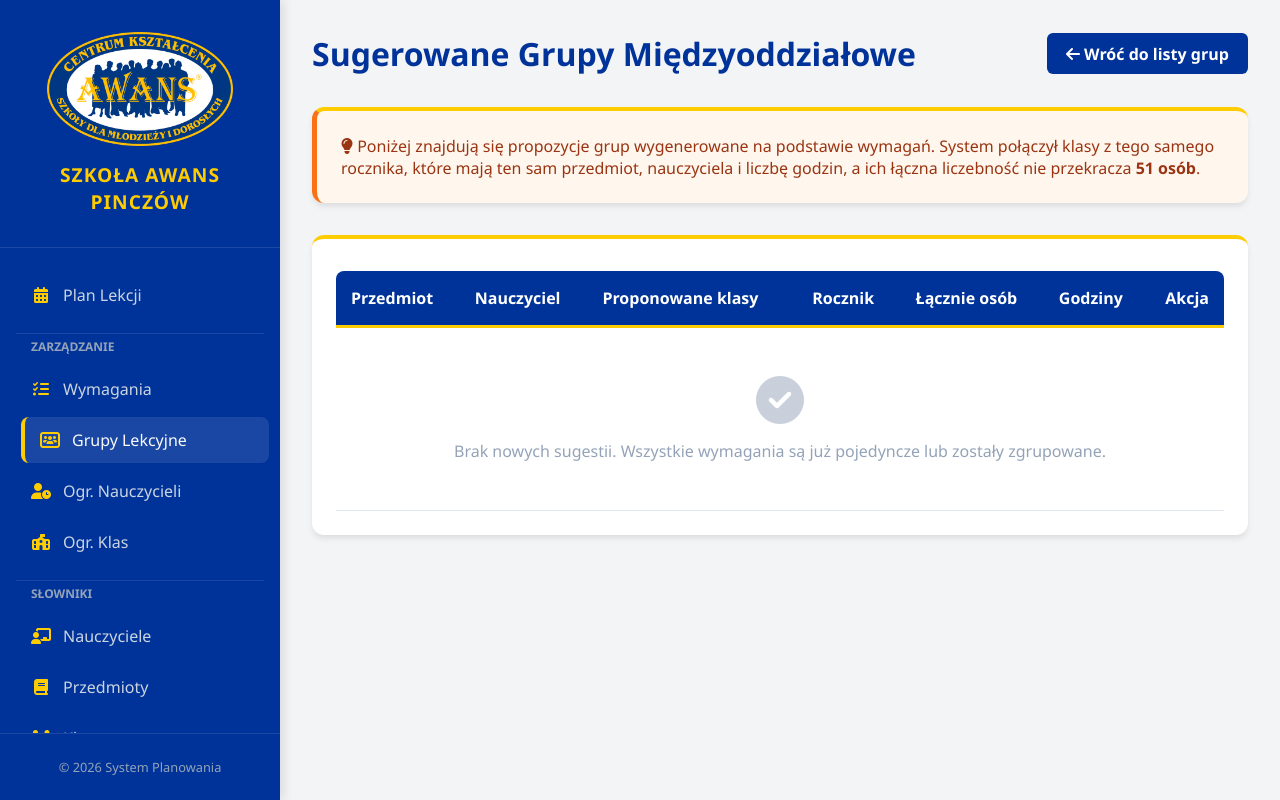
After one commit to KasTekS/Plan_lekcji, a Django app: page /grupy/sugestie/ in a window 1280 px wide. The commit adds this page. Run offline with Django 5.2, Linux system fonts and the light colour scheme; the visitor is signed in with stand-in values (Sample User, id 1); data that the repository does not hold is empty.

Commit message:
update działania grup

```diff
--- a/Plan_lekcji/urls.py
+++ b/Plan_lekcji/urls.py
@@ -13,7 +13,7 @@ from .views import (
     # Przedmioty CRUD
     lista_przedmiotow, edytuj_przedmiot, usun_przedmiot,
     # Klasy CRUD
-    lista_klas, edytuj_klase, usun_klase, edytuj_pojedyncza_lekcje, api_zamien_lekcje
+    lista_klas, edytuj_klase, usun_klase, edytuj_pojedyncza_lekcje, api_zamien_lekcje, akceptuj_sugestie, sugeruj_grupy
 )
 
 urlpatterns = [
@@ -61,4 +61,7 @@ urlpatterns = [
     path('plan/edytuj/<int:pk>/', edytuj_pojedyncza_lekcje, name='edytuj_pojedyncza_lekcje'),
 
     path('api/zamien-lekcje/', api_zamien_lekcje, name='api_zamien_lekcje'),
+
+path('grupy/sugestie/', sugeruj_grupy, name='sugeruj_grupy'),
+path('grupy/sugestie/akceptuj/', akceptuj_sugestie, name='akceptuj_sugestie'),
 ]
--- a/Plan_lekcji/views.py
+++ b/Plan_lekcji/views.py
@@ -6,7 +6,8 @@ from django.views.decorators.http import require_POST
 from django.db.models import Q
 from collections import defaultdict
 import json
-
+from django.db import transaction
+from collections import defaultdict
 from .forms import (
     NauczycielForm, KlasaForm, PrzedmiotForm,
     WymaganieForm, GrupaForm, EdycjaLekcjiForm
@@ -300,14 +301,49 @@ def edytuj_grupe(request, pk=None):
     return render(request, 'slowniki/formularz_bazowy.html', {'form': form, 'tytul': tytul})
 
 
+# Plan_lekcji/views.py
+
+# Plan_lekcji/views.py
+
 @user_passes_test(is_admin)
 def usun_grupe(request, pk):
-    obj = get_object_or_404(Grupylekcyjne, pk=pk)
+    grupa = get_object_or_404(Grupylekcyjne, pk=pk)
+
     if request.method == 'POST':
-        obj.delete()
-        messages.success(request, 'Usunięto grupę.')
-    return redirect('grupy')
+        # Sprawdzamy, czy użytkownik zaznaczył checkbox w formularzu
+        przywroc = request.POST.get('przywroc_godziny') == 'on'
 
+        # Zbieramy dane do komunikatu
+        nazwa = grupa.nazwa_grupy
+        klasy_w_grupie = list(grupa.klasy.all())
+        godziny = grupa.liczba_godzin_w_grupie
+        przedmiot = grupa.przedmiot
+
+        # Usuwamy grupę
+        grupa.delete()
+
+        msg = f'Usunięto grupę "{nazwa}".'
+
+        # Logika przywracania godzin (tylko jeśli zaznaczono checkbox)
+        if przywroc and przedmiot and godziny > 0:
+            zaktualizowano_liczbnik = 0
+            for k in klasy_w_grupie:
+                wymagania = WymaganiaPrzedmiotowe.objects.filter(klasa=k, przedmiot=przedmiot)
+                for wym in wymagania:
+                    wym.liczba_godzin = (wym.liczba_godzin or 0) + godziny
+                    wym.save()
+                    zaktualizowano_liczbnik += 1
+
+            if zaktualizowano_liczbnik > 0:
+                msg += f' Przywrócono godziny w {zaktualizowano_liczbnik} wymaganiach.'
+        else:
+            msg += ' Wymagania przedmiotowe pozostały bez zmian.'
+
+        messages.success(request, msg)
+        return redirect('grupy')
+
+    # Metoda GET: Wyświetlamy stronę potwierdzenia
+    return render(request, 'grupy_usun.html', {'grupa': grupa})
 
 # --- ZARZĄDZANIE OGRANICZENIAMI (ADMIN) ---
 
@@ -787,3 +823,120 @@ def api_zamien_lekcje(request):
         msg = 'Przesunięto lekcję.'
 
     return JsonResponse({'status': 'ok', 'message': msg})
+
+
+# --- AUTOMATYCZNE SUGEROWANIE GRUP ---
+
+@user_passes_test(is_admin)
+def sugeruj_grupy(request):
+    # Pobieramy wszystkie wymagania, które mają > 0 godzin
+    wymagania = WymaganiaPrzedmiotowe.objects.filter(liczba_godzin__gt=0).select_related('klasa', 'nauczyciel',
+                                                                                         'przedmiot')
+
+    # Słownik pomocniczy do grupowania:
+    # Klucz: (Przedmiot ID, Nauczyciel ID, Liczba Godzin, Rocznik Klasy)
+    # Wartość: Lista obiektów wymagań
+    grupy_robocze = defaultdict(list)
+
+    for w in wymagania:
+        # Klucz grupowania:
+        # Ważne: Łączymy tylko klasy z tego samego rocznika (w.klasa.rok)
+        klucz = (
+            w.przedmiot,
+            w.nauczyciel,
+            w.liczba_godzin,
+            w.klasa.rok
+        )
+        grupy_robocze[klucz].append(w)
+
+    sugestie = []
+    MAKS_OSOB = 51  # Limit z Twojego pliku
+
+    for (przedmiot, nauczyciel, godziny, rok), lista_wymagan in grupy_robocze.items():
+        # Sens łączenia jest tylko wtedy, gdy mamy więcej niż 1 klasę
+        if len(lista_wymagan) > 1:
+            # Sprawdzamy sumę uczniów
+            suma_osob = sum(w.klasa.ilosc_osob for w in lista_wymagan)
+
+            if suma_osob <= MAKS_OSOB:
+                # Tworzymy propozycję
+                klasy_w_propozycji = [w.klasa for w in lista_wymagan]
+                nazwy_klas = ", ".join([k.nazwa for k in klasy_w_propozycji])
+                ids_klas = ",".join([str(k.id) for k in klasy_w_propozycji])  # Potrzebne do formularza POST
+
+                sugestie.append({
+                    'przedmiot': przedmiot,
+                    'nauczyciel': nauczyciel,
+                    'godziny': godziny,
+                    'klasy': klasy_w_propozycji,
+                    'nazwy_klas_str': nazwy_klas,
+                    'ids_klas_hidden': ids_klas,  # Ukryte pole dla backendu
+                    'suma_osob': suma_osob,
+                    'rok': rok
+                })
+
+    return render(request, 'slowniki/sugestie_grup.html', {
+        'sugestie': sugestie
+    })
+
+
+@user_passes_test(is_admin)
+def akceptuj_sugestie(request):
+    if request.method == 'POST':
+        try:
+            with transaction.atomic():
+                # 1. Pobieramy dane z ukrytego formularza
+                przedmiot_id = request.POST.get('przedmiot_id')
+                nauczyciel_id = request.POST.get('nauczyciel_id')  # Może być puste
+                godziny = int(request.POST.get('godziny'))
+                ids_klas_str = request.POST.get('ids_klas')
+
+                # Konwersja danych
+                przedmiot = get_object_or_404(Przedmioty, id=przedmiot_id)
+                nauczyciel = None
+                if nauczyciel_id and nauczyciel_id != 'None':
+                    nauczyciel = get_object_or_404(Nauczyciel, id=nauczyciel_id)
+
+                ids_klas = ids_klas_str.split(',')
+                klasy_objs = Klasa.objects.filter(id__in=ids_klas)
+
+                # Generujemy nazwę grupy automatycznie
+                nazwy_klas = "-".join([k.nazwa for k in klasy_objs])
+                skrot_przedmiotu = przedmiot.skrot if przedmiot.skrot else przedmiot.nazwa_przedmiotu[:3]
+                nazwa_grupy = f"{skrot_przedmiotu}_{nazwy_klas}"
+
+                # 2. Tworzymy grupę
+                nowa_grupa = Grupylekcyjne.objects.create(
+                    nazwa_grupy=nazwa_grupy,
+                    przedmiot=przedmiot,
+                    nauczyciel=nauczyciel,
+                    liczba_godzin_w_grupie=godziny
+                )
+
+                # Przypisujemy klasy (M2M)
+                nowa_grupa.klasy.set(klasy_objs)
+                nowa_grupa.save()
+
+                # 3. AKTUALIZACJA WYMAGAŃ (To samo co przy ręcznym dodawaniu)
+                log_info = []
+                for klasa in klasy_objs:
+                    wymaganie = WymaganiaPrzedmiotowe.objects.filter(
+                        klasa=klasa, przedmiot=przedmiot, nauczyciel=nauczyciel
+                    ).first()
+
+                    if wymaganie:
+                        stara_ilosc = wymaganie.liczba_godzin
+                        nowa_ilosc = max(0, stara_ilosc - godziny)
+                        if stara_ilosc != nowa_ilosc:
+                            wymaganie.liczba_godzin = nowa_ilosc
+                            wymaganie.save()
+                            log_info.append(f"{klasa.nazwa}")
+
+                messages.success(request, f"Utworzono grupę '{nazwa_grupy}'.")
+                if log_info:
+                    messages.info(request, f"Odjęto godziny z wymagań dla: {', '.join(log_info)}")
+
+        except Exception as e:
+            messages.error(request, f"Błąd tworzenia grupy: {e}")
+
+    return redirect('sugeruj_grupy')
--- /dev/null
+++ b/templates/slowniki/sugestie_grup.html
@@ -0,0 +1,79 @@
+{% extends 'base.html' %}
+
+{% block title %}Sugerowane Grupy - Panel AWANS{% endblock %}
+
+{% block content %}
+<div class="page-header">
+    <h1 class="page-title">Sugerowane Grupy Międzyoddziałowe</h1>
+    <a href="{% url 'grupy' %}" class="btn btn-primary">
+        <i class="fas fa-arrow-left"></i> Wróć do listy grup
+    </a>
+</div>
+
+<div class="card" style="margin-bottom: 2rem; background: #fff7ed; border-left: 5px solid #f97316;">
+    <p style="margin: 0; color: #9a3412;">
+        <i class="fas fa-lightbulb"></i>
+        Poniżej znajdują się propozycje grup wygenerowane na podstawie wymagań.
+        System połączył klasy z tego samego rocznika, które mają ten sam przedmiot, nauczyciela i liczbę godzin,
+        a ich łączna liczebność nie przekracza <strong>51 osób</strong>.
+    </p>
+</div>
+
+<div class="card">
+    <table>
+        <thead>
+            <tr>
+                <th>Przedmiot</th>
+                <th>Nauczyciel</th>
+                <th>Proponowane klasy</th>
+                <th style="text-align: center;">Rocznik</th>
+                <th style="text-align: center;">Łącznie osób</th>
+                <th style="text-align: center;">Godziny</th>
+                <th style="text-align: right;">Akcja</th>
+            </tr>
+        </thead>
+        <tbody>
+            {% for sugestia in sugestie %}
+            <tr>
+                <td style="font-weight: bold;">{{ sugestia.przedmiot.nazwa_przedmiotu }}</td>
+                <td>{{ sugestia.nauczyciel.imie_nazwisko|default:"- Wakat -" }}</td>
+                <td>
+                    {% for k in sugestia.klasy %}
+                        <span class="badge-class">{{ k.nazwa }} ({{ k.ilosc_osob }})</span>
+                    {% endfor %}
+                </td>
+                <td style="text-align: center;">{{ sugestia.rok }}</td>
+                <td style="text-align: center;">
+                    <span style="font-weight: bold; {% if sugestia.suma_osob > 30 %}color: #d97706;{% else %}color: #166534;{% endif %}">
+                        {{ sugestia.suma_osob }}
+                    </span>
+                </td>
+                <td style="text-align: center;">
+                    <span class="badge-hours">{{ sugestia.godziny }}</span>
+                </td>
+                <td style="text-align: right;">
+                    <form action="{% url 'akceptuj_sugestie' %}" method="post">
+                        {% csrf_token %}
+                        <input type="hidden" name="przedmiot_id" value="{{ sugestia.przedmiot.id }}">
+                        <input type="hidden" name="nauczyciel_id" value="{{ sugestia.nauczyciel.id }}">
+                        <input type="hidden" name="godziny" value="{{ sugestia.godziny }}">
+                        <input type="hidden" name="ids_klas" value="{{ sugestia.ids_klas_hidden }}">
+
+                        <button type="submit" class="btn btn-gold" style="padding: 5px 10px; font-size: 0.9em;">
+                            <i class="fas fa-check"></i> Utwórz
+                        </button>
+                    </form>
+                </td>
+            </tr>
+            {% empty %}
+            <tr>
+                <td colspan="7" style="text-align: center; padding: 3rem; color: #94a3b8;">
+                    <i class="fas fa-check-circle" style="font-size: 3rem; margin-bottom: 1rem; opacity: 0.5;"></i><br>
+                    Brak nowych sugestii. Wszystkie wymagania są już pojedyncze lub zostały zgrupowane.
+                </td>
+            </tr>
+            {% endfor %}
+        </tbody>
+    </table>
+</div>
+{% endblock %}
```
Also changed, not shown: Plan_lekcji/forms.py (+48 -4 lines), templates/grupy.html (+9 -5 lines), templates/grupy_usun.html (added, +61 -0 lines).
